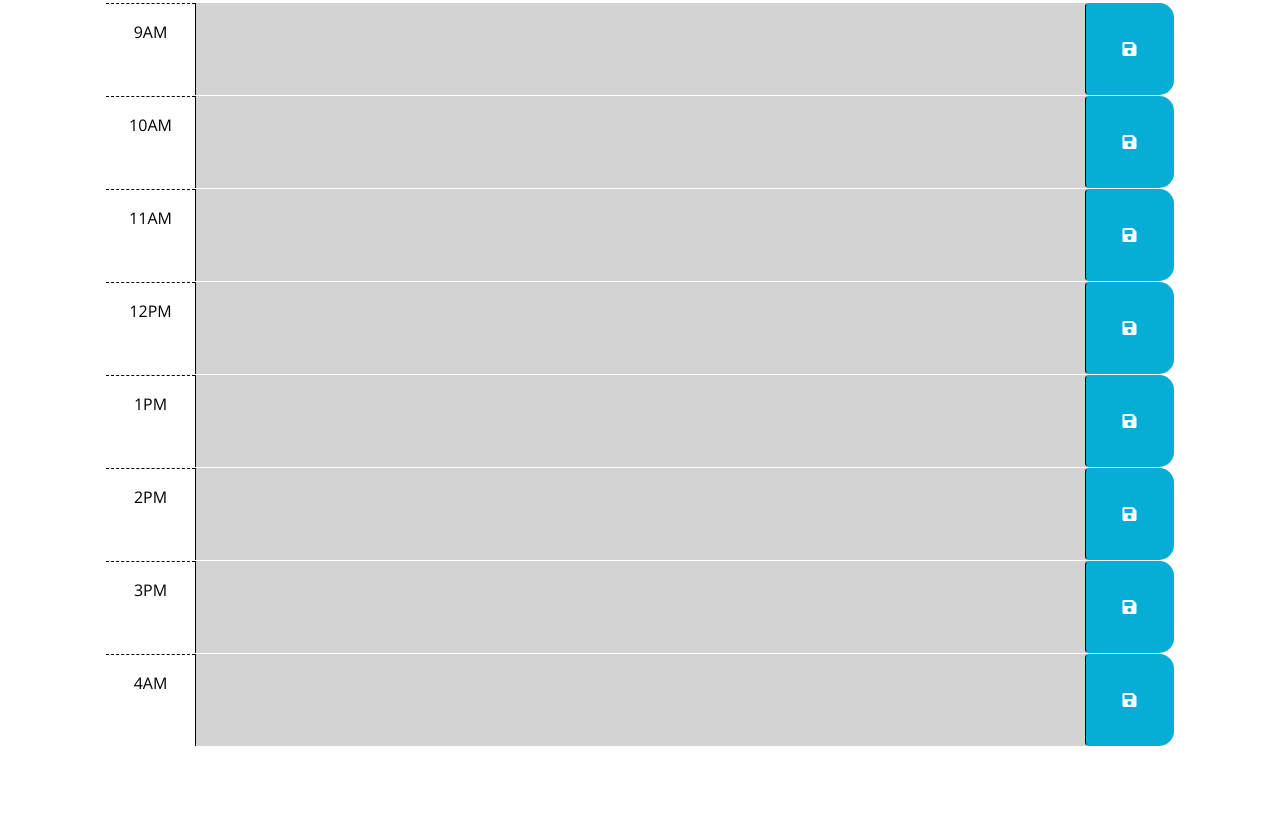
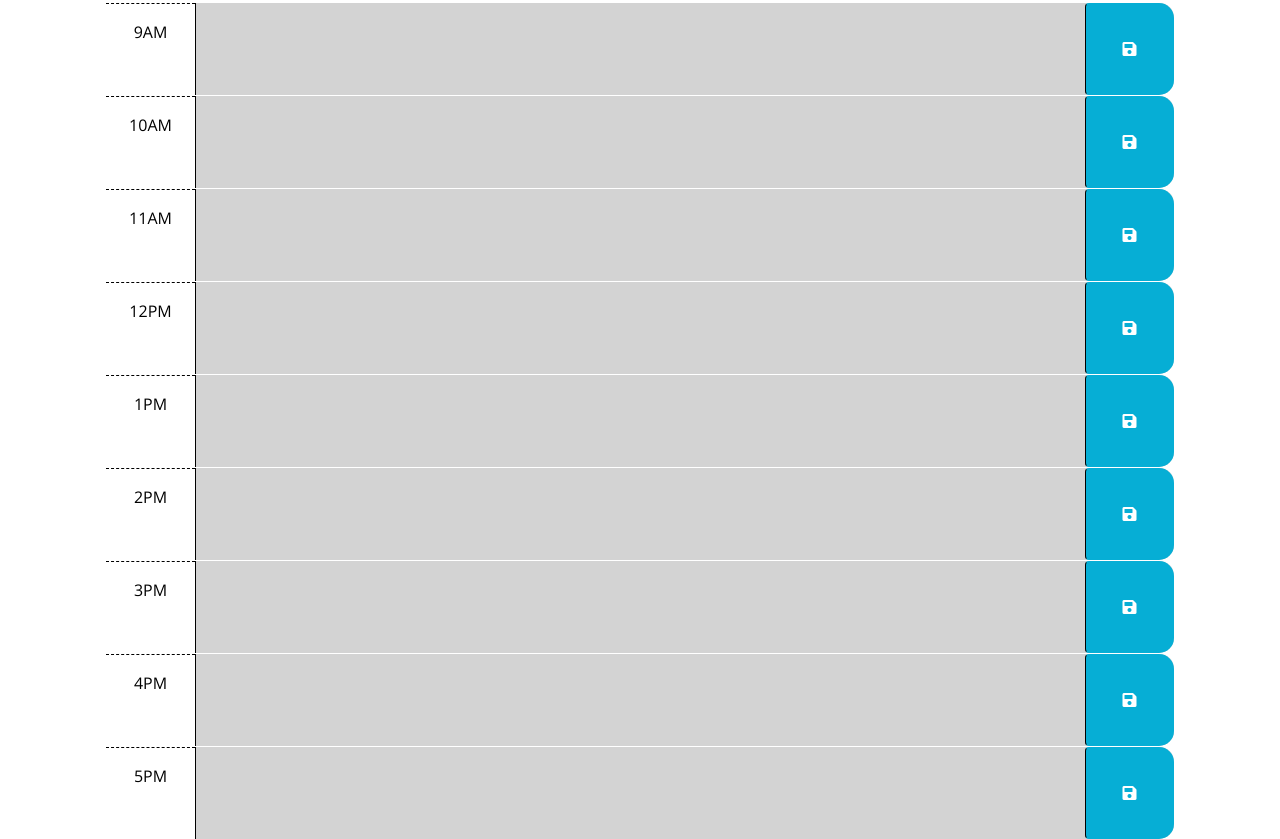
Before and after one commit to PatrickWLowe/Work-Day-Scheduler, a plain HTML site: page index.html in a window 1280 px wide. Shown: the part 300-1139 px from the top of the page. Before the commit the page ends 1046 px from the top, so only its background shows below. Drawn offline with nearby package versions, Linux system fonts and the light colour scheme.

Commit message:
updated html to reflect the hours of 9-5

```diff
--- a/assets/script.js
+++ b/assets/script.js
@@ -10,8 +10,8 @@ $(function () {
   // useful when saving the description in local storage?
   //
   var savebtn = $(".saveBtn");
-  savebtn.on('click', function (event) {
-    var myparent = $(this.parentNode);
+  savebtn.on('click', function () {
+    var myparent = $(this).parent();
     var parentid = myparent.attr('id');
     var textarea = myparent.children('.description');
     var userinput = textarea.val();
--- a/index.html
+++ b/index.html
@@ -38,6 +38,7 @@
         in the finished product. Remember to delete this comment once the
         code is implemented.
         -->
+
 
       <!-- Example of a past time block. The "past" class adds a gray background color. -->
       <div id="hour-9" class="row time-block">
@@ -99,12 +100,21 @@
       </div>
 
       <div id="hour-16" class="row time-block">
-        <div class="col-2 col-md-1 hour text-center py-3">4AM</div>
+        <div class="col-2 col-md-1 hour text-center py-3">4PM</div>
         <textarea class="col-8 col-md-10 description" rows="3"> </textarea>
         <button class="btn saveBtn col-2 col-md-1" aria-label="save">
           <i class="fas fa-save" aria-hidden="true"></i>
         </button>
       </div>
+
+      <div id="hour-17" class="row time-block">
+        <div class="col-2 col-md-1 hour text-center py-3">5PM</div>
+        <textarea class="col-8 col-md-10 description" rows="3"> </textarea>
+        <button class="btn saveBtn col-2 col-md-1" aria-label="save">
+          <i class="fas fa-save" aria-hidden="true"></i>
+        </button>
+      </div>
+
 
     <script src="https://code.jquery.com/jquery-3.4.1.min.js"></script>
     <script
```
